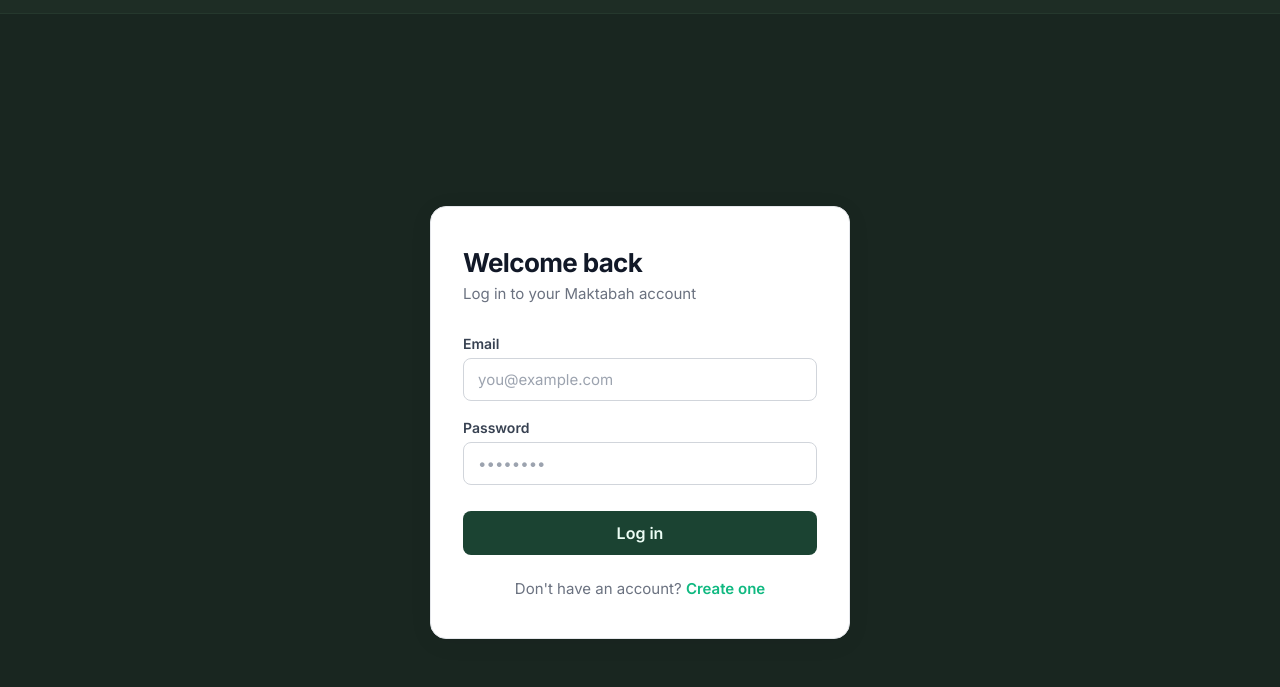
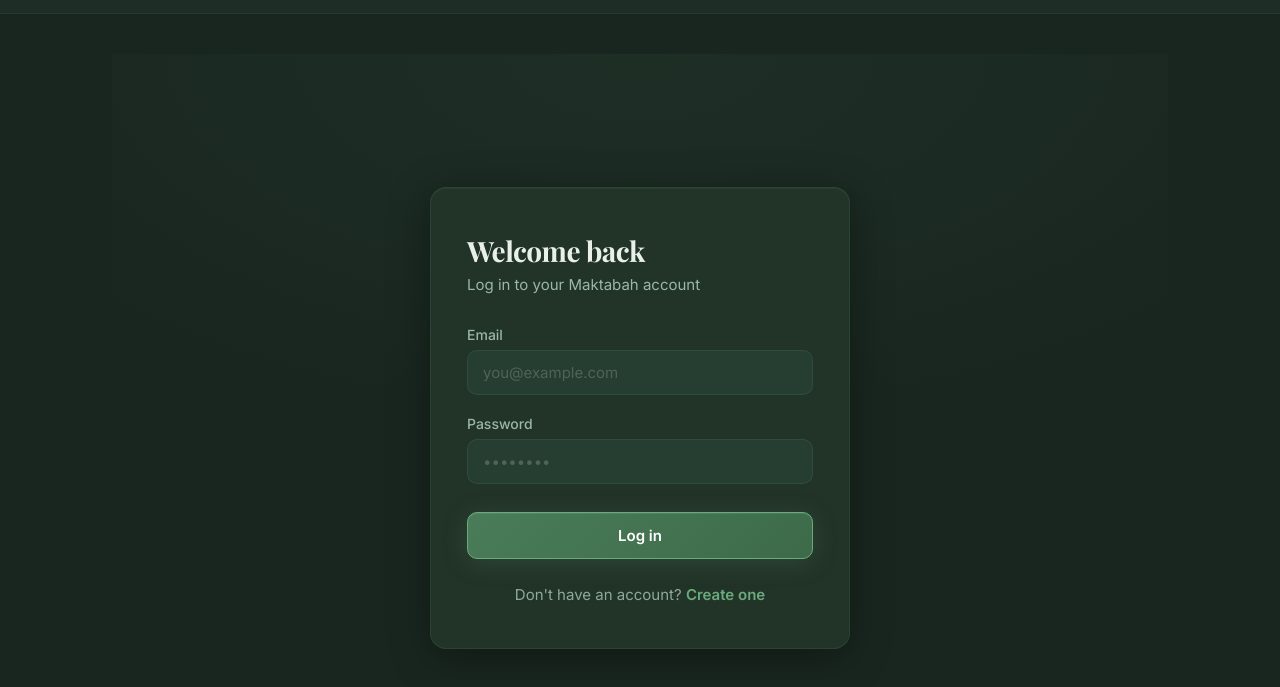
Before and after one commit to AdnanZasella/Maktabah, a website built with Vite: page frontend/index.html in a window 1280 px wide. Both pictures are taken after a click on the link "Login →". Shown: the part 59-746 px from the top of the page. Built offline with nearby package versions, Linux system fonts and the light colour scheme; no server answers.

Commit message:
changed font colors

```diff
--- a/frontend/src/style.css
+++ b/frontend/src/style.css
@@ -1868,109 +1868,126 @@ button {
 
 /* ── Auth pages (login / register) ────────────────────────────────── */
 .auth-page {
-  min-height: calc(100vh - 64px);
+  min-height: calc(100vh - 72px);
   display: flex;
   align-items: center;
   justify-content: center;
-  padding: 2rem 1rem;
+  padding: 3rem 1rem;
+  position: relative;
+}
+
+.auth-page::before {
+  content: '';
+  position: absolute;
+  inset: 0;
+  background: radial-gradient(ellipse 70% 50% at 50% 0%, rgba(74, 124, 89, 0.10), transparent);
+  pointer-events: none;
 }
 
 .auth-card {
-  background: #FFFFFF;
-  border: 1.5px solid #E5E7EB;
+  background: #223328;
+  border: 1px solid rgba(74, 124, 89, 0.22);
   border-radius: 16px;
-  padding: 2.5rem 2rem;
+  padding: 2.75rem 2.25rem;
   width: 100%;
   max-width: 420px;
-  box-shadow: 0 4px 24px rgba(0, 0, 0, 0.06);
+  box-shadow: inset 0 1px 0 rgba(106, 171, 126, 0.09), 0 8px 40px rgba(0, 0, 0, 0.35);
+  position: relative;
 }
 
 .auth-heading {
-  font-size: 1.625rem;
+  font-family: 'Playfair Display', Georgia, serif;
+  font-size: 1.75rem;
   font-weight: 700;
-  color: #111827;
-  letter-spacing: -0.025em;
+  color: #e8f0e9;
+  letter-spacing: -0.02em;
   margin-bottom: 0.375rem;
 }
 
 .auth-subheading {
   font-size: 0.9375rem;
-  color: #6B7280;
+  color: #99b8a6;
   margin-bottom: 2rem;
 }
 
 .auth-form {
   display: flex;
   flex-direction: column;
-  gap: 1.125rem;
+  gap: 1.25rem;
 }
 
 .form-field {
   display: flex;
   flex-direction: column;
-  gap: 0.375rem;
+  gap: 0.4375rem;
 }
 
 .form-label {
   font-size: 0.875rem;
-  font-weight: 600;
-  color: #374151;
+  font-weight: 500;
+  color: #99b8a6;
 }
 
 .form-input {
-  padding: 0.6875rem 0.875rem;
-  border: 1.5px solid #D1D5DB;
-  border-radius: 8px;
+  padding: 0.75rem 0.9375rem;
+  border: 1px solid var(--border-glass);
+  border-radius: 10px;
   font-size: 0.9375rem;
   font-family: inherit;
-  color: #111827;
-  background: #FFFFFF;
+  color: #e8f0e9;
+  background: var(--bg-elevated);
   transition: border-color 0.15s, box-shadow 0.15s;
   outline: none;
+  width: 100%;
+  box-sizing: border-box;
 }
 
 .form-input:focus {
-  border-color: #10B981;
-  box-shadow: 0 0 0 3px rgba(16, 185, 129, 0.12);
+  border-color: var(--green-primary);
+  box-shadow: 0 0 0 3px rgba(74, 124, 89, 0.15);
 }
 
 .form-input::placeholder {
-  color: #9CA3AF;
+  color: var(--text-muted);
 }
 
 .auth-submit-btn {
   margin-top: 0.5rem;
-  padding: 0.75rem 1rem;
-  background: #1B4332;
-  color: #ECFDF5;
-  border-radius: 8px;
-  font-size: 1rem;
+  padding: 0.8125rem 1rem;
+  background: linear-gradient(135deg, var(--green-primary), #3d6b4a);
+  color: #fff;
+  border: 1px solid var(--green-light);
+  border-radius: 10px;
+  font-size: 0.9375rem;
   font-weight: 600;
   font-family: inherit;
-  border: none;
   cursor: pointer;
-  transition: background 0.15s, transform 0.1s;
+  width: 100%;
+  box-shadow: 0 4px 24px rgba(74, 124, 89, 0.3), inset 0 1px 0 rgba(255, 255, 255, 0.08);
+  transition: filter 0.15s, transform 0.15s, box-shadow 0.15s;
 }
 
 .auth-submit-btn:hover:not(:disabled) {
-  background: #14532D;
+  filter: brightness(1.08);
+  transform: translateY(-1px);
+  box-shadow: 0 6px 32px rgba(74, 124, 89, 0.4), inset 0 1px 0 rgba(255, 255, 255, 0.08);
 }
 
 .auth-submit-btn:active:not(:disabled) {
-  transform: scale(0.99);
+  transform: translateY(0);
 }
 
 .auth-submit-btn:disabled {
-  opacity: 0.65;
+  opacity: 0.55;
   cursor: not-allowed;
 }
 
 .auth-error {
   padding: 0.75rem 0.875rem;
-  background: #FEF2F2;
-  border: 1.5px solid #FECACA;
+  background: rgba(192, 96, 96, 0.10);
+  border: 1px solid rgba(192, 96, 96, 0.30);
   border-radius: 8px;
-  color: #991B1B;
+  color: #e08080;
   font-size: 0.875rem;
   font-weight: 500;
   display: none;
@@ -1981,20 +1998,21 @@ button {
 }
 
 .auth-footer {
-  margin-top: 1.5rem;
+  margin-top: 1.625rem;
   text-align: center;
   font-size: 0.9375rem;
-  color: #6B7280;
+  color: #8daa99;
 }
 
 .auth-footer a {
-  color: #10B981;
-  font-weight: 600;
+  color: var(--green-light);
+  font-weight: 600;
+  text-decoration: none;
 }
 
 .auth-footer a:hover {
-  color: #047857;
   text-decoration: underline;
+  text-decoration-color: rgba(106, 171, 126, 0.5);
 }
 
 @media (max-width: 480px) {
```
Also changed, not shown: claude-opener-prompt.md (+2 -0 lines), 1 other file.
